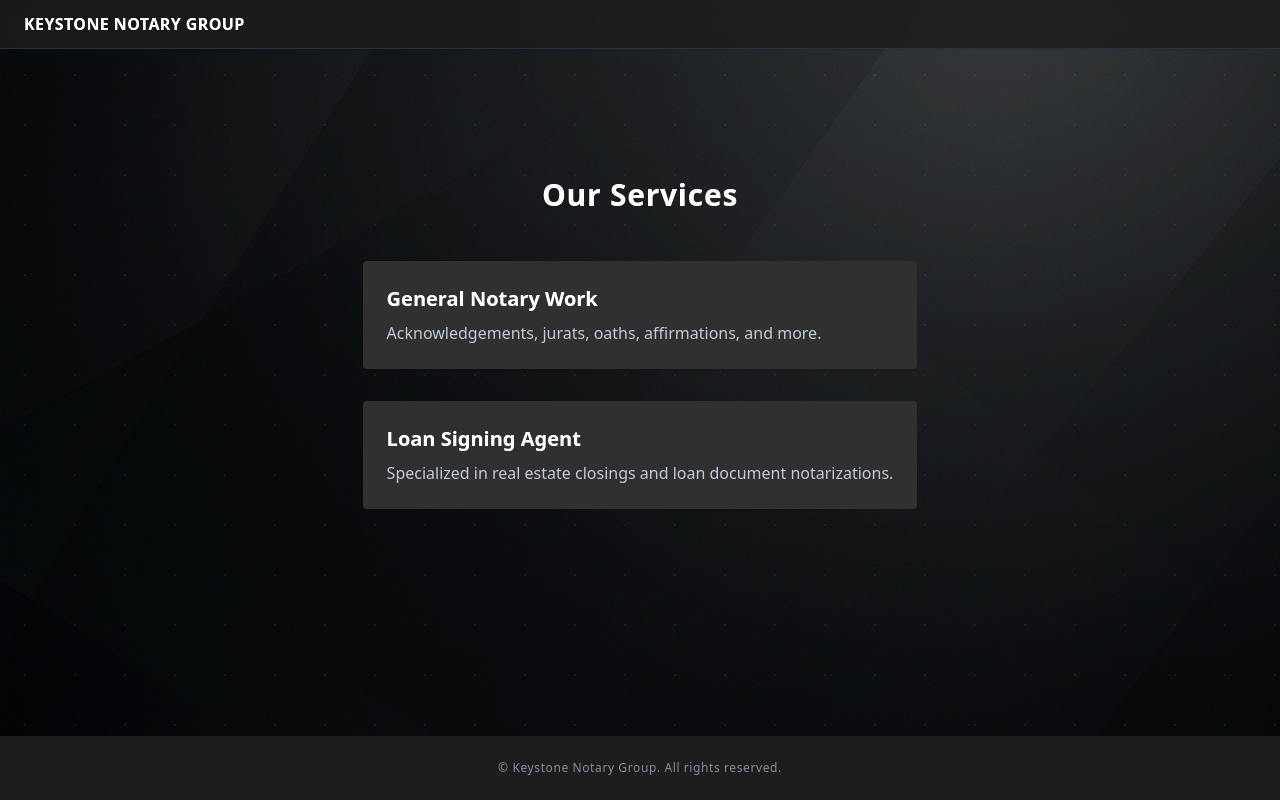
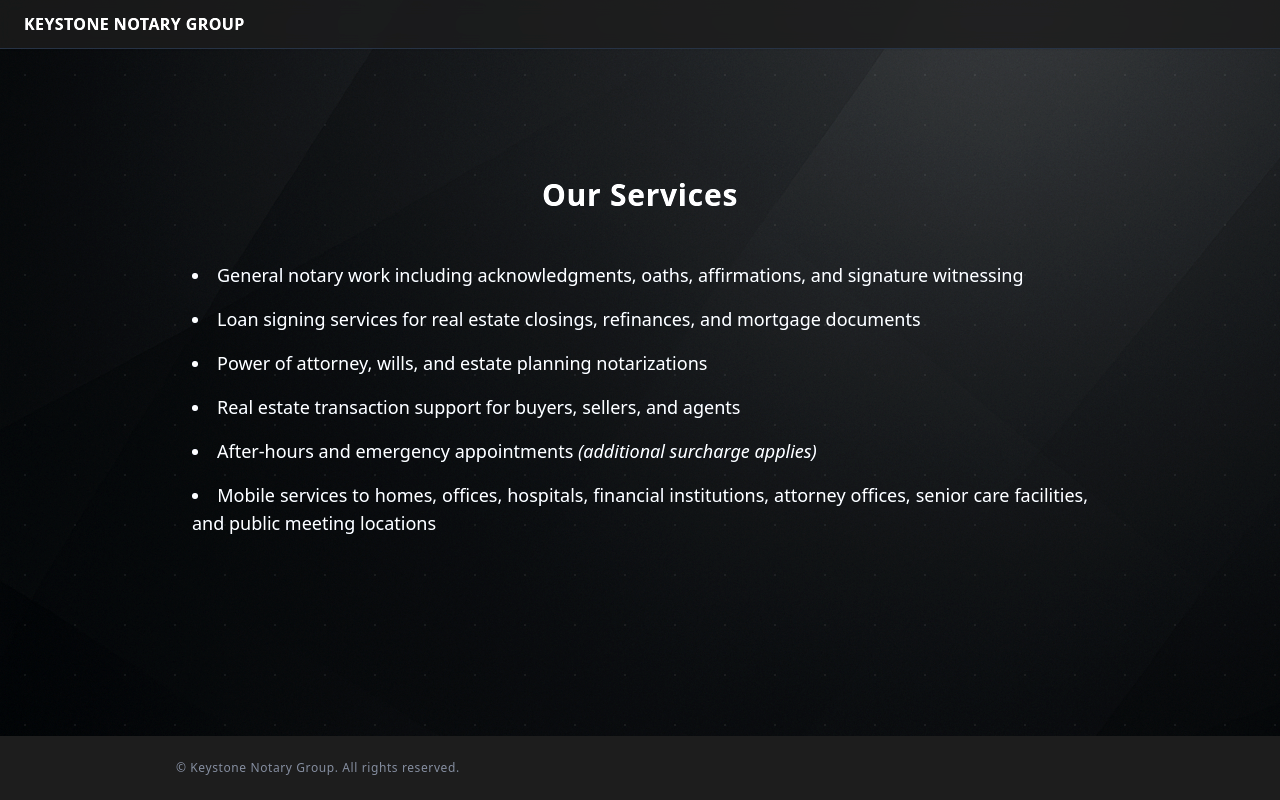
Before and after one commit to BikerViking/keystone-site, a React (Create React App) app: page /services in a window 1280 px wide. Built offline with nearby package versions, Linux system fonts and the light colour scheme.

Commit message:
feat: update content alignment and services

```diff
--- a/src/components/Footer.jsx
+++ b/src/components/Footer.jsx
@@ -2,8 +2,8 @@ import React from "react";
 export default function Footer() {
   return (
     <footer className="bg-neutral-900 text-gray-500">
-      <div className="mx-auto max-w-screen-lg px-4 py-3 text-center sm:px-6 lg:px-8">
-        <div className="mx-auto max-w-screen-xl px-4 py-3 text-center">
+      <div className="mx-auto max-w-screen-lg px-4 py-3 text-left sm:px-6 lg:px-8">
+        <div className="mx-auto max-w-screen-xl px-4 py-3 text-left">
         {/* Static copyright text for legal clarity */}
         <p className="text-xs tracking-wider">&copy; Keystone Notary Group. All rights reserved.</p>
         </div>
--- a/src/components/LandingHero.jsx
+++ b/src/components/LandingHero.jsx
@@ -100,7 +100,7 @@ export default function LandingHero() {
         <div className="mx-auto max-w-screen-lg w-full">
           <h2 className="mb-8 text-center text-3xl font-bold sm:mb-12">Our Services</h2>
           <div className="space-y-8">
-            <ul className="list-disc list-inside space-y-4 text-lg text-gray-300">
+            <ul className="list-disc list-inside space-y-4 text-left text-justify text-lg text-gray-300">
               <li>
                 General notary work including acknowledgments, oaths, affirmations,
                 and signature witnessing
@@ -221,7 +221,7 @@ export default function LandingHero() {
               </button>
             </div>
           </form>
-          <p className="mt-4 text-center text-sm text-gray-500">
+          <p className="mt-4 text-left text-sm text-gray-500">
             <strong>Disclaimer:</strong> Keystone Notary Group, LLC is not a law firm
             and does not provide legal advice, guidance on document selection, or
             assistance in preparing legal documents. For questions about what type of
--- a/src/pages/about.jsx
+++ b/src/pages/about.jsx
@@ -11,7 +11,7 @@ export default function AboutPage() {
         <h1 className="mb-8 text-center text-2xl font-semibold tracking-wide sm:mb-12 sm:text-3xl">
           About Keystone Notary Group
         </h1>
-        <p className="mx-auto max-w-prose text-center text-gray-300">
+        <p className="mx-auto max-w-prose text-left text-gray-300">
           Keystone Notary Group, LLC is a mobile notary service dedicated to professionalism,
           punctuality, and privacy. We provide document notarization services throughout Bucks
           and Montgomery County, Pennsylvania.
@@ -30,7 +30,7 @@ export default function AboutPage() {
             <p className="font-medium">After-Hours & Emergency Services Available</p>
           </div>
         </div>
-        <p className="mt-10 text-center text-sm text-gray-400">
+        <p className="mt-10 text-left text-sm text-gray-400">
           Commissioned in the Commonwealth of Pennsylvania
         </p>
       </section>
--- a/src/pages/contact.jsx
+++ b/src/pages/contact.jsx
@@ -62,7 +62,7 @@ export default function ContactPage() {
             </button>
           </div>
         </form>
-        <p className="mt-4 text-center text-sm text-gray-500">
+        <p className="mt-4 text-left text-sm text-gray-500">
           <strong>Disclaimer:</strong> Keystone Notary Group, LLC is not a law
           firm and does not provide legal advice, guidance on document selection,
           or assistance in preparing legal documents. For questions about what
--- a/src/pages/faq.jsx
+++ b/src/pages/faq.jsx
@@ -21,7 +21,7 @@ export default function FaqPage() {
     },
     {
       q: "Do you provide after-hours or emergency service?",
-      a: "Yes. After-hours and emergency appointments are available upon request and subject to availability.",
+      a: "Yes. After-hours and emergency appointments are available upon request and subject to availability. An additional surcharge may apply.",
     },
   ];
 
@@ -38,7 +38,7 @@ export default function FaqPage() {
           {faqs.map(({ q, a }) => (
             <div key={q} className="rounded bg-neutral-800 p-6 shadow-sm">
               <h2 className="text-lg font-medium text-gray-100">{q}</h2>
-              <p className="mt-2 text-gray-400">{a}</p>
+              <p className="mt-2 text-left text-gray-400">{a}</p>
             </div>
           ))}
         </div>
--- a/src/pages/services.jsx
+++ b/src/pages/services.jsx
@@ -12,18 +12,29 @@ export default function ServicesPage() {
           Our Services
         </h1>
         <div className="space-y-8">
-          <div className="rounded bg-neutral-800 p-6 shadow-sm">
-            <h2 className="text-xl font-semibold">General Notary Work</h2>
-            <p className="mt-2 text-gray-400">
-              Acknowledgements, jurats, oaths, affirmations, and more.
-            </p>
-          </div>
-          <div className="rounded bg-neutral-800 p-6 shadow-sm">
-            <h2 className="text-xl font-semibold">Loan Signing Agent</h2>
-            <p className="mt-2 text-gray-400">
-              Specialized in real estate closings and loan document notarizations.
-            </p>
-          </div>
+          <ul className="list-disc list-inside space-y-4 text-left text-justify text-lg text-gray-300">
+            <li>
+              General notary work including acknowledgments, oaths, affirmations,
+              and signature witnessing
+            </li>
+            <li>
+              Loan signing services for real estate closings, refinances, and
+              mortgage documents
+            </li>
+            <li>Power of attorney, wills, and estate planning notarizations</li>
+            <li>
+              Real estate transaction support for buyers, sellers, and agents
+            </li>
+            <li>
+              After-hours and emergency appointments
+              <span className="italic"> (additional surcharge applies)</span>
+            </li>
+            <li>
+              Mobile services to homes, offices, hospitals, financial
+              institutions, attorney offices, senior care facilities, and public
+              meeting locations
+            </li>
+          </ul>
         </div>
       </section>
     </LayoutWrapper>
```
